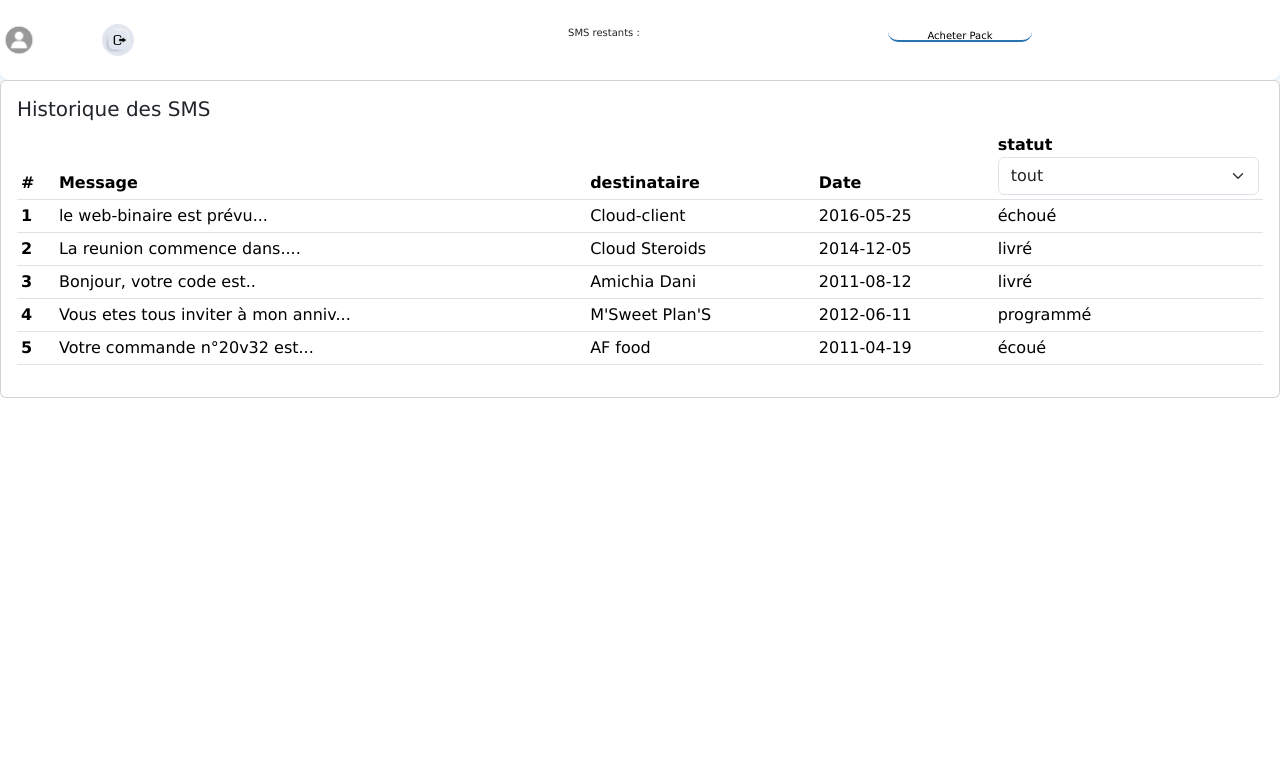
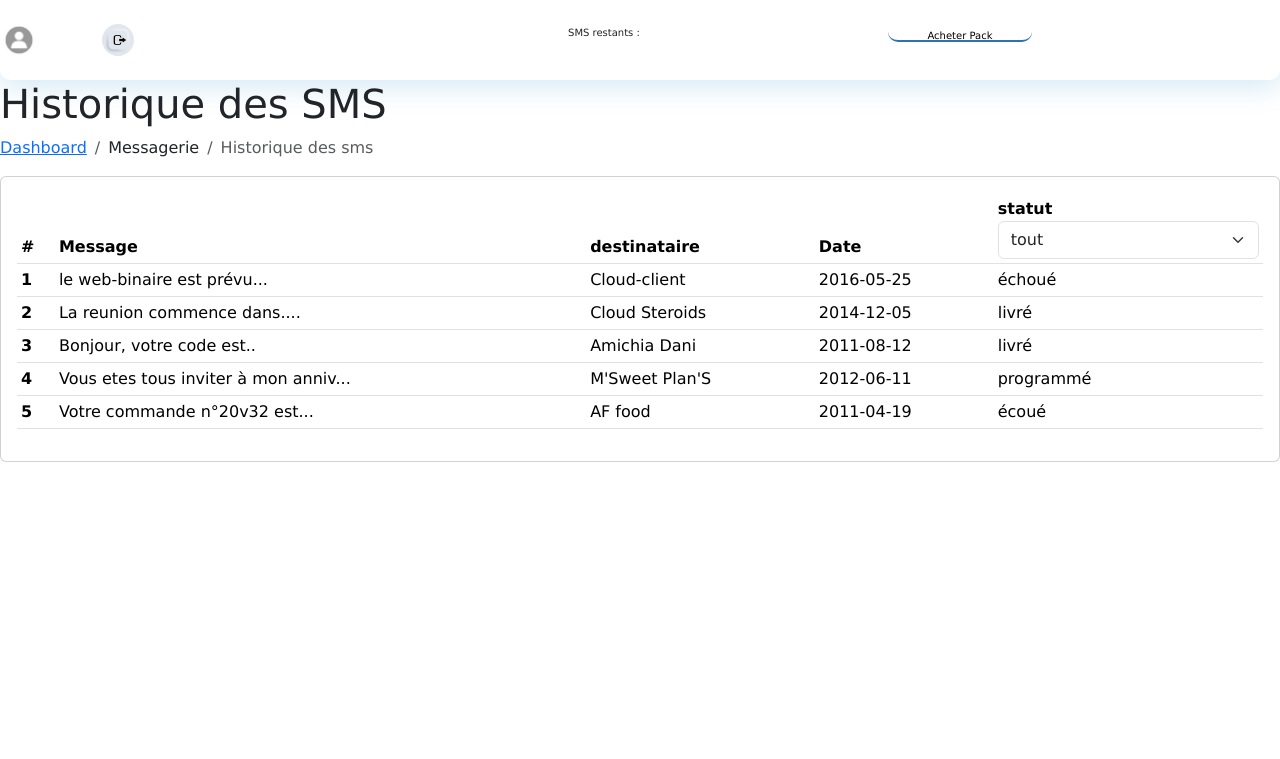
Before and after one commit to cloudsteroids/API_SMS, a PHP site: page /Contenu/sous-contenu/messagerie/story_sms.php in a window 1280 px wide. Shown: the top 759 px of the page. Run offline with PHP 8.4, Linux system fonts and the light colour scheme.

Commit message:
Update story_sms.php
Ajustement de la page historique des sms

```diff
--- a/Contenu/sous-contenu/messagerie/story_sms.php
+++ b/Contenu/sous-contenu/messagerie/story_sms.php
@@ -16,13 +16,20 @@
     <?php
         include('../../nav/nav_horizontal.php');
     ?>
-        <div class="contain">
-            <div>
-
-            </div>
+        <div class="containn" id="containn">
+            <div class="pagetitle">
+                <h1>Historique des SMS</h1>
+                <nav>
+                    <ol class="breadcrumb">
+                        <li class="breadcrumb-item"><a href="../dashboard.php">Dashboard</a></li>
+                        <li class="breadcrumb-item">Messagerie</li>
+                        <li class="breadcrumb-item active">Historique des sms</li>
+                    </ol>
+                </nav>
+            </div><!-- End Page Title -->
             <div class="card">
                 <div class="card-body">
-                    <h5 class="card-title">Historique des SMS</h5>
+                    <!--<h5 class="card-title"></h5> -->
                     <table class="table table-sm">
                         <thead>
                             <tr>
```
